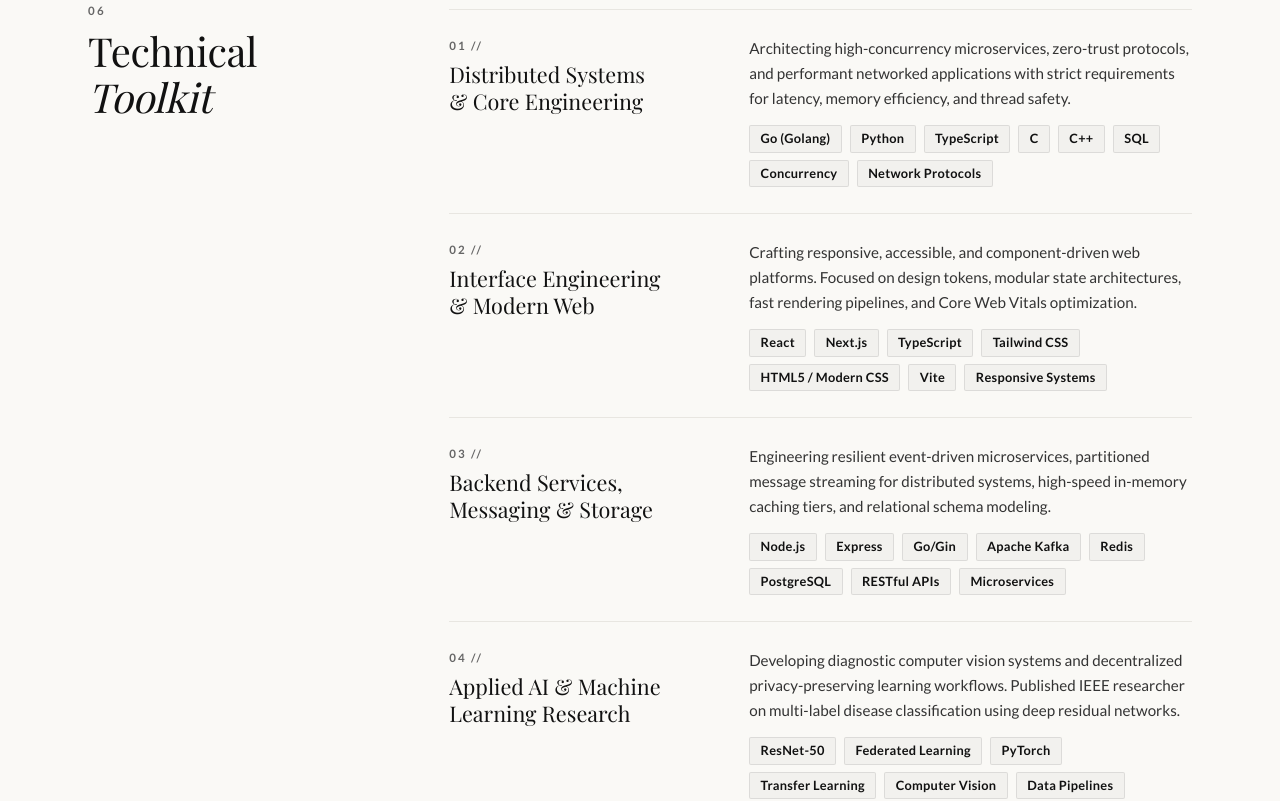
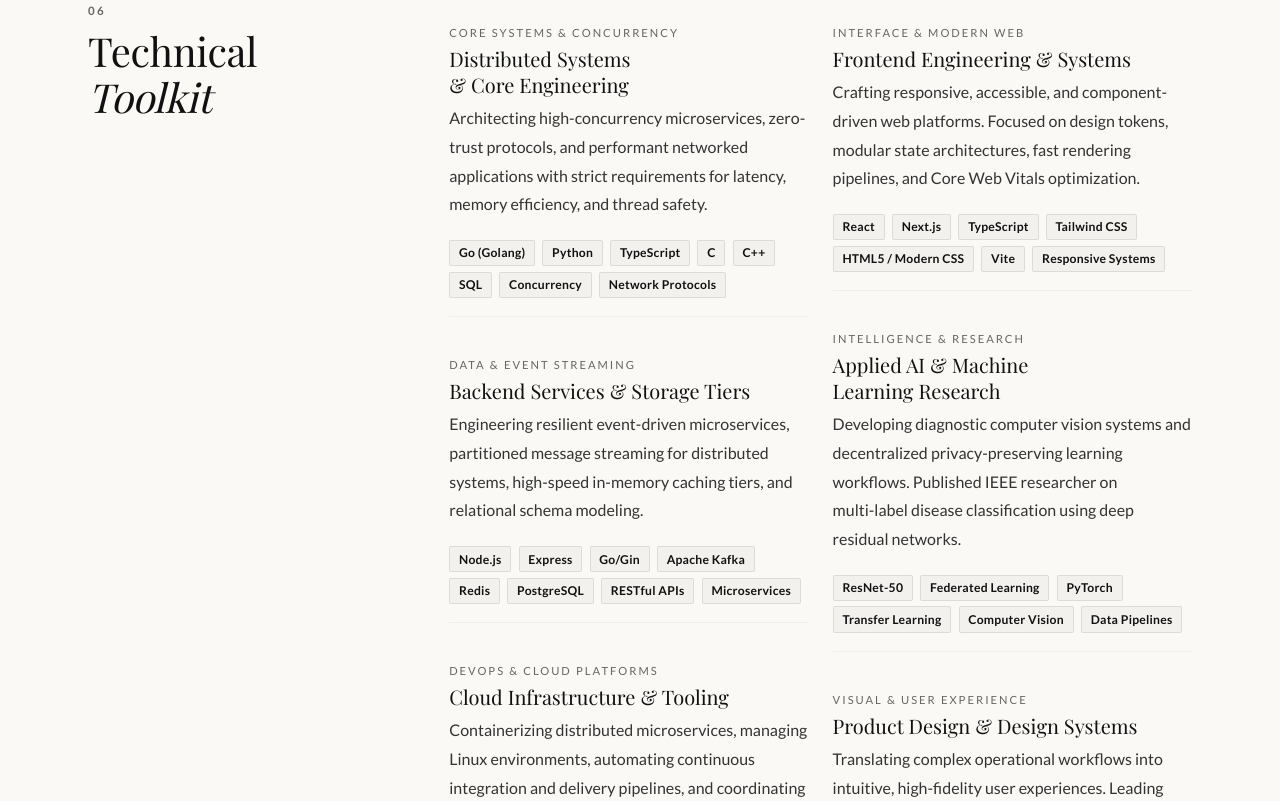
Before and after one commit to sujalbthapa/PortfolioWebsite, a React (Vite) app: page /details in a window 1280 px wide. Shown: the part 3400-4201 px from the top of the page. Built offline with nearby package versions, Linux system fonts and the light colour scheme; a web font is replaced by a local one.

Commit message:
Format Technical Toolkit into 2-column grid matching Domains of Expertise and remove top divider line

```diff
--- a/src/components/sections/SkillsMatrix.tsx
+++ b/src/components/sections/SkillsMatrix.tsx
@@ -6,16 +6,21 @@ interface SkillsMatrixProps {
 }
 
 const SkillsMatrix: React.FC<SkillsMatrixProps> = ({ categories }) => {
-  return (
-    <div className="toolkit-editorial-matrix">
-      {categories.map((cat, idx) => (
-        <article key={idx} className="toolkit-row">
-          <div className="toolkit-row-header">
-            <span className="toolkit-index">0{idx + 1} //</span>
-            <h4 className="toolkit-category">{cat.category}</h4>
-          </div>
-          <div className="toolkit-row-body">
-            {cat.desc && <p className="body-text toolkit-desc">{cat.desc}</p>}
+  const midpoint = Math.ceil(categories.length / 2);
+  const col1 = categories.slice(0, midpoint);
+  const col2 = categories.slice(midpoint);
+
+  const renderCard = (cat: SkillCategory, idx: number) => (
+    <article key={idx} className="article-card">
+      <div className="article-category">{cat.category}</div>
+      <h4 className="article-title" style={{ fontSize: '1.25rem', marginBottom: '0.4rem', lineHeight: '1.3' }}>
+        {cat.title || cat.category}
+      </h4>
+      {cat.desc && (
+        <p className="body-text" style={{ color: 'var(--text-charcoal)', marginBottom: '0.65rem' }}>
+          {cat.desc}
+        </p>
+      )}
       <div className="toolkit-items">
         {cat.skills.map((skill, sIdx) => (
           <span key={sIdx} className="toolkit-tag">
@@ -23,9 +28,17 @@ const SkillsMatrix: React.FC<SkillsMatrixProps> = ({ categories }) => {
           </span>
         ))}
       </div>
+    </article>
+  );
+
+  return (
+    <div className="editorial-grid-2">
+      <div style={{ display: 'flex', flexDirection: 'column', gap: '1rem' }}>
+        {col1.map((cat, idx) => renderCard(cat, idx))}
       </div>
-        </article>
-      ))}
+      <div style={{ display: 'flex', flexDirection: 'column', gap: '1rem' }}>
+        {col2.map((cat, idx) => renderCard(cat, midpoint + idx))}
+      </div>
     </div>
   );
 };
--- a/src/data/content.ts
+++ b/src/data/content.ts
@@ -335,32 +335,38 @@ export const featuredProjects: ProjectItem[] = [
 
 export const skillsData: SkillCategory[] = [
   {
-    category: 'Distributed Systems & Core Engineering',
+    category: 'Core Systems & Concurrency',
+    title: 'Distributed Systems & Core Engineering',
     desc: 'Architecting high-concurrency microservices, zero-trust protocols, and performant networked applications with strict requirements for latency, memory efficiency, and thread safety.',
     skills: ['Go (Golang)', 'Python', 'TypeScript', 'C', 'C++', 'SQL', 'Concurrency', 'Network Protocols']
   },
   {
-    category: 'Interface Engineering & Modern Web',
+    category: 'Data & Event Streaming',
+    title: 'Backend Services & Storage Tiers',
+    desc: 'Engineering resilient event-driven microservices, partitioned message streaming for distributed systems, high-speed in-memory caching tiers, and relational schema modeling.',
+    skills: ['Node.js', 'Express', 'Go/Gin', 'Apache Kafka', 'Redis', 'PostgreSQL', 'RESTful APIs', 'Microservices']
+  },
+  {
+    category: 'DevOps & Cloud Platforms',
+    title: 'Cloud Infrastructure & Tooling',
+    desc: 'Containerizing distributed microservices, managing Linux environments, automating continuous integration and delivery pipelines, and coordinating open-source git workflows.',
+    skills: ['Docker', 'Linux / Bash', 'Git & GitHub Actions', 'CI/CD Pipelines', 'Cloudflare Pages / Workers', 'Vercel']
+  },
+  {
+    category: 'Interface & Modern Web',
+    title: 'Frontend Engineering & Systems',
     desc: 'Crafting responsive, accessible, and component-driven web platforms. Focused on design tokens, modular state architectures, fast rendering pipelines, and Core Web Vitals optimization.',
     skills: ['React', 'Next.js', 'TypeScript', 'Tailwind CSS', 'HTML5 / Modern CSS', 'Vite', 'Responsive Systems']
   },
   {
-    category: 'Backend Services, Messaging & Storage',
-    desc: 'Engineering resilient event-driven microservices, partitioned message streaming for distributed systems, high-speed in-memory caching tiers, and relational schema modeling.',
-    skills: ['Node.js', 'Express', 'Go/Gin', 'Apache Kafka', 'Redis', 'PostgreSQL', 'RESTful APIs', 'Microservices']
-  },
-  {
-    category: 'Applied AI & Machine Learning Research',
+    category: 'Intelligence & Research',
+    title: 'Applied AI & Machine Learning Research',
     desc: 'Developing diagnostic computer vision systems and decentralized privacy-preserving learning workflows. Published IEEE researcher on multi-label disease classification using deep residual networks.',
     skills: ['ResNet-50', 'Federated Learning', 'PyTorch', 'Transfer Learning', 'Computer Vision', 'Data Pipelines']
   },
   {
-    category: 'Cloud Infrastructure & DevOps Tooling',
-    desc: 'Containerizing distributed microservices, managing Linux environments, automating continuous integration and delivery pipelines, and coordinating open-source git workflows.',
-    skills: ['Docker', 'Linux / Bash', 'Git & GitHub Actions', 'CI/CD Pipelines', 'Cloudflare Pages / Workers', 'Vercel']
-  },
-  {
-    category: 'Product Design & Design Systems',
+    category: 'Visual & User Experience',
+    title: 'Product Design & Design Systems',
     desc: 'Translating complex operational workflows into intuitive, high-fidelity user experiences. Leading end-to-end design systems, typography guidelines, and event brand identities.',
     skills: ['Figma', 'Adobe Creative Suite', 'Design Systems', 'Wireframing', 'Usability Testing', 'UI/UX Strategy']
   }
--- a/src/styles/global.css
+++ b/src/styles/global.css
@@ -1098,81 +1098,23 @@ a:hover {
 }
 
 /* ==========================================================================
-   Technical Toolkit - Editorial Matrix Styles
+   Technical Toolkit - Tags & Badges
    ========================================================================== */
-.toolkit-editorial-matrix {
-  display: flex;
-  flex-direction: column;
-  border-top: 1px solid #e8e6e1;
-  margin-top: 0.5rem;
-}
-
-.toolkit-row {
-  display: grid;
-  grid-template-columns: 1fr;
-  gap: 0.75rem;
-  padding: 1.6rem 0;
-  border-bottom: 1px solid #e8e6e1;
-  transition: all 0.3s ease;
-}
-
-@media (min-width: 860px) {
-  .toolkit-row {
-    grid-template-columns: 260px 1fr;
-    gap: 2.5rem;
-    align-items: start;
-  }
-}
-
-.toolkit-row-header {
-  display: flex;
-  flex-direction: column;
-  gap: 0.35rem;
-}
-
-.toolkit-index {
-  font-family: var(--font-sans);
-  font-size: 0.72rem;
-  font-weight: 700;
-  letter-spacing: 0.18em;
-  text-transform: uppercase;
-  color: var(--text-gray);
-}
-
-.toolkit-category {
-  font-family: var(--font-serif);
-  font-size: 1.35rem;
-  font-weight: 400;
-  color: var(--text-ink);
-  line-height: 1.25;
-}
-
-.toolkit-row-body {
-  display: flex;
-  flex-direction: column;
-}
-
-.toolkit-desc {
-  font-size: 0.95rem;
-  color: var(--text-charcoal);
-  line-height: 1.65;
-  margin-bottom: 0.9rem;
-}
-
 .toolkit-items {
   display: flex;
   flex-wrap: wrap;
-  gap: 0.4rem 0.5rem;
+  gap: 0.35rem 0.45rem;
+  margin-top: 0.65rem;
 }
 
 .toolkit-tag {
   font-family: var(--font-sans);
-  font-size: 0.8rem;
+  font-size: 0.76rem;
   font-weight: 600;
   color: var(--text-ink);
   background-color: rgba(0, 0, 0, 0.03);
   border: 1px solid rgba(0, 0, 0, 0.09);
-  padding: 0.25rem 0.65rem;
+  padding: 0.22rem 0.55rem;
   border-radius: 2px;
   line-height: 1.4;
   letter-spacing: 0.02em;
--- a/src/types/index.ts
+++ b/src/types/index.ts
@@ -51,6 +51,7 @@ export interface ProjectItem {
 
 export interface SkillCategory {
   category: string;
+  title?: string;
   desc?: string;
   skills: string[];
 }
```
Lines whose indentation alone changed are shown as unchanged.
